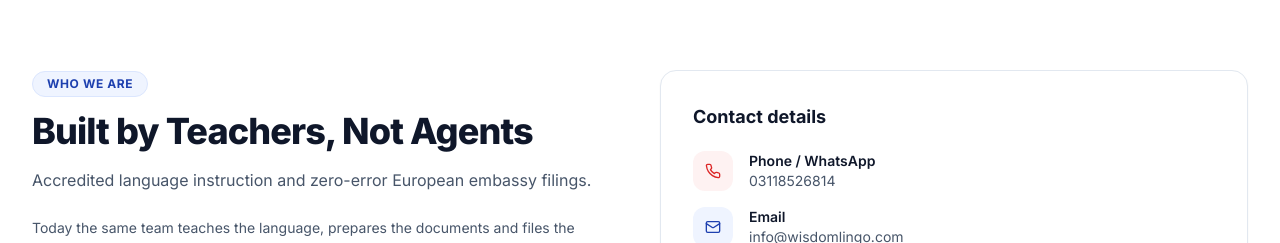
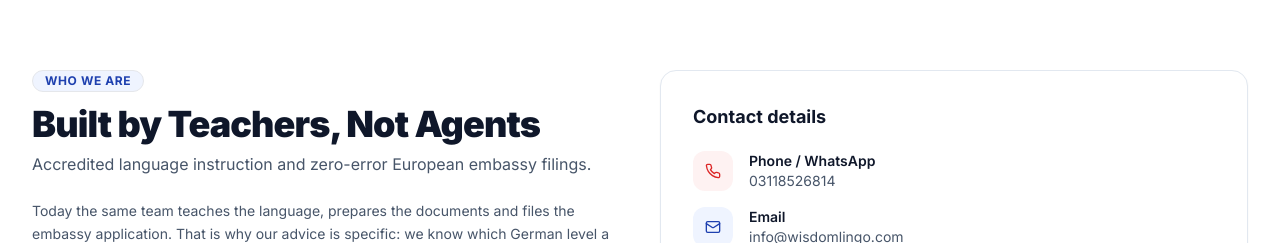
Before and after one commit to ZulqarnainAliShigri/wisdomlingo, a React (Create React App) app: page /about in a window 1280 px wide. Shown: the part 310-553 px from the top of the page. Built offline with nearby package versions, Linux system fonts and the light colour scheme; no server answers; the database is empty.

Commit message:
enhance homepage

```diff
--- a/src/components/ui/SectionHeading.tsx
+++ b/src/components/ui/SectionHeading.tsx
@@ -8,7 +8,7 @@ export const SectionHeading: React.FC<{
   subtitle?: string;
   /** Extra classes applied to the subtitle paragraph, e.g. "hidden sm:block" to hide on mobile. */
   subtitleClassName?: string;
-  align?: "left" | "center";
+  align?: "left" | "center" | "responsive";
   /** "badge" is the pill used on the inner pages, "label" the plain caps label used on the home page. */
   eyebrowTone?: "badge" | "label";
 }> = ({
@@ -17,21 +17,45 @@ export const SectionHeading: React.FC<{
   titleClassName = "",
   subtitle,
   subtitleClassName = "",
-  align = "center",
-}) => (
-  <div className={align === "center" ? "mx-auto max-w-3xl text-center" : "max-w-3xl"}>
+  align = "responsive",
+}) => {
+  const containerAlign =
+    align === "center"
+      ? "mx-auto max-w-3xl text-center"
+      : align === "left"
+      ? "max-w-3xl text-left"
+      : "max-w-3xl text-center lg:text-left mx-auto lg:mx-0";
+
+  const badgeAlign =
+    align === "center"
+      ? "justify-center"
+      : align === "left"
+      ? "justify-start"
+      : "justify-center lg:justify-start";
+
+  return (
+    <div className={containerAlign}>
       {eyebrow && (
-      <div className="mb-3.5">
-        <span className="inline-flex items-center rounded-full border border-primary-100 bg-primary-50 px-3.5 py-1 text-xs font-bold uppercase tracking-wider text-primary">
+        <div className={`mb-2 sm:mb-3 flex ${badgeAlign}`}>
+          <span className="inline-flex items-center gap-1.5 rounded-full border border-primary-200/90 bg-primary-50 px-3 py-0.5 text-[11px] sm:text-xs font-bold uppercase tracking-wider text-primary shadow-2xs">
             {eyebrow}
           </span>
         </div>
       )}
-    {title && <h2 className={`h2 ${titleClassName}`.trim()}>{title}</h2>}
+      {title && (
+        <h2
+          className={`text-xl font-black tracking-tight text-slate-900 sm:text-3xl lg:text-4xl ${titleClassName}`.trim()}
+        >
+          {title}
+        </h2>
+      )}
       {subtitle && (
-      <p className={`mt-4 text-base leading-relaxed text-slate-600 ${subtitleClassName}`}>
+        <p
+          className={`mt-1.5 sm:mt-2 text-xs sm:text-sm lg:text-base leading-relaxed text-slate-600 ${subtitleClassName}`}
+        >
           {subtitle}
         </p>
       )}
     </div>
   );
+};
```
Lines whose indentation alone changed are shown as unchanged.
